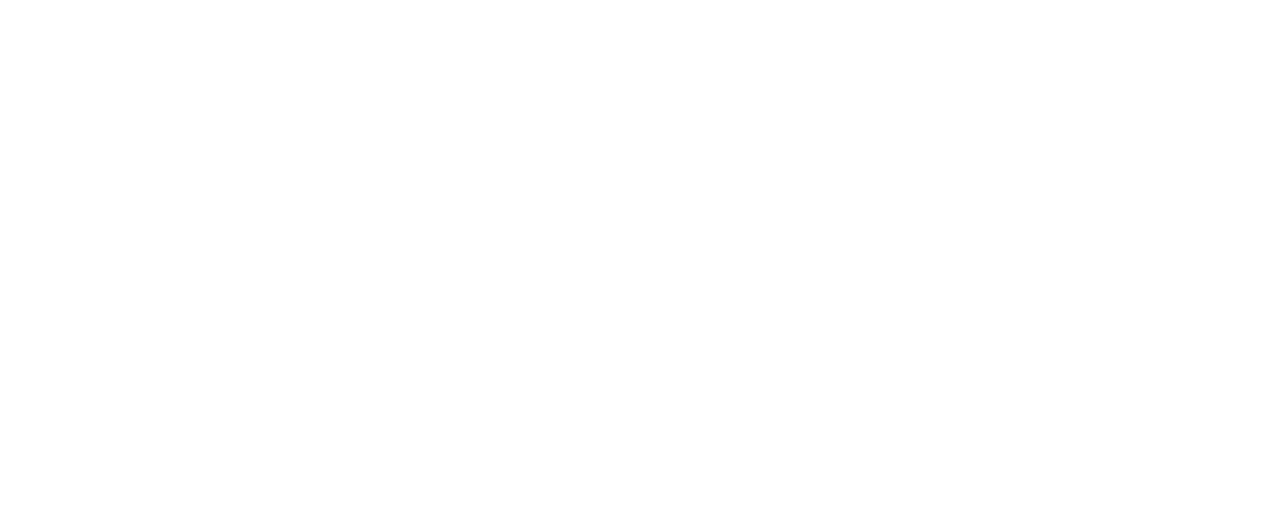
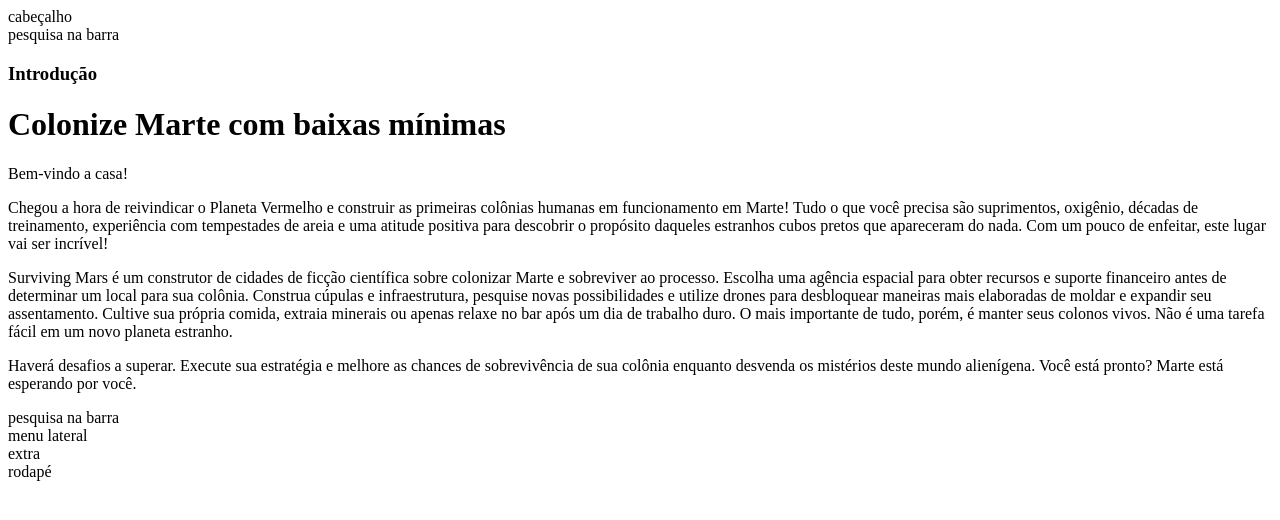
Before and after one commit to AlexMandri/Surviving_Mars, a plain HTML site: page index.html in a window 1280 px wide. Drawn offline with Linux system fonts and the light colour scheme.

Commit message:
add .gitignore

```diff
--- a/index.html
+++ b/index.html
@@ -1,5 +1,6 @@
 <!DOCTYPE html>
 <html lang="pt-br">
+
 <head>
     <meta charset="UTF-8">
     <meta http-equiv="X-UA-Compatible" content="IE=edge">
@@ -7,7 +8,41 @@
     <link rel="stylesheet" href="css/style_Index.css">
     <title>Survivig Mars</title>
 </head>
+
 <body>
+    <div name="container">
+        <header>
+            cabeçalho
+        </header>
+        <div>pesquisa na barra</div>
+        <main>
+            <h3>Introdução</h3>
+            <h1>Colonize Marte com baixas mínimas</h1>
+            <p>Bem-vindo a casa!</p>
+            <p>Chegou a hora de reivindicar o Planeta Vermelho e construir as primeiras colônias humanas em
+                funcionamento em Marte! Tudo o que você precisa são suprimentos, oxigênio, décadas de treinamento,
+                experiência com tempestades de areia e uma atitude positiva para descobrir o propósito daqueles
+                estranhos cubos pretos que apareceram do nada. Com um pouco de enfeitar, este lugar vai ser incrível!
+            </p>
+            <p>Surviving Mars é um construtor de cidades de ficção científica sobre colonizar Marte e sobreviver ao
+                processo. Escolha uma agência espacial para obter recursos e suporte financeiro antes de determinar um
+                local para sua colônia. Construa cúpulas e infraestrutura, pesquise novas possibilidades e utilize
+                drones para desbloquear maneiras mais elaboradas de moldar e expandir seu assentamento. Cultive sua
+                própria comida, extraia minerais ou apenas relaxe no bar após um dia de trabalho duro. O mais importante
+                de tudo, porém, é manter seus colonos vivos. Não é uma tarefa fácil em um novo planeta estranho.
+            </p>
+            <p>Haverá desafios a superar. Execute sua estratégia e melhore as chances de sobrevivência de sua colônia
+                enquanto desvenda os mistérios deste mundo alienígena. Você está pronto? Marte está esperando por você.
+            </p>
+
+        </main>
+        <div>pesquisa na barra</div>
+        <div>menu lateral
+        </div>
+        <div>extra</div>
+        <footer>rodapé</footer>
+    </div>
 
 </body>
+
 </html>
```
Also changed, not shown: 1 other file.
